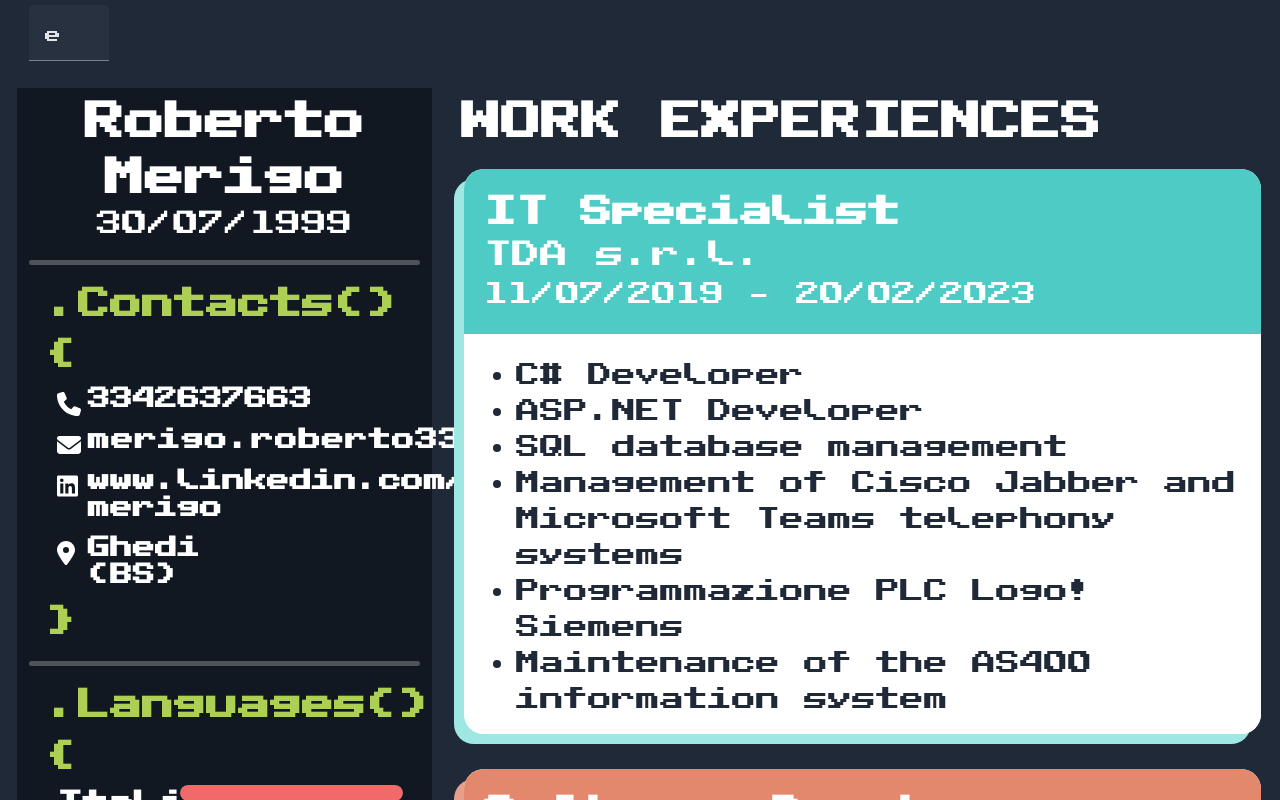
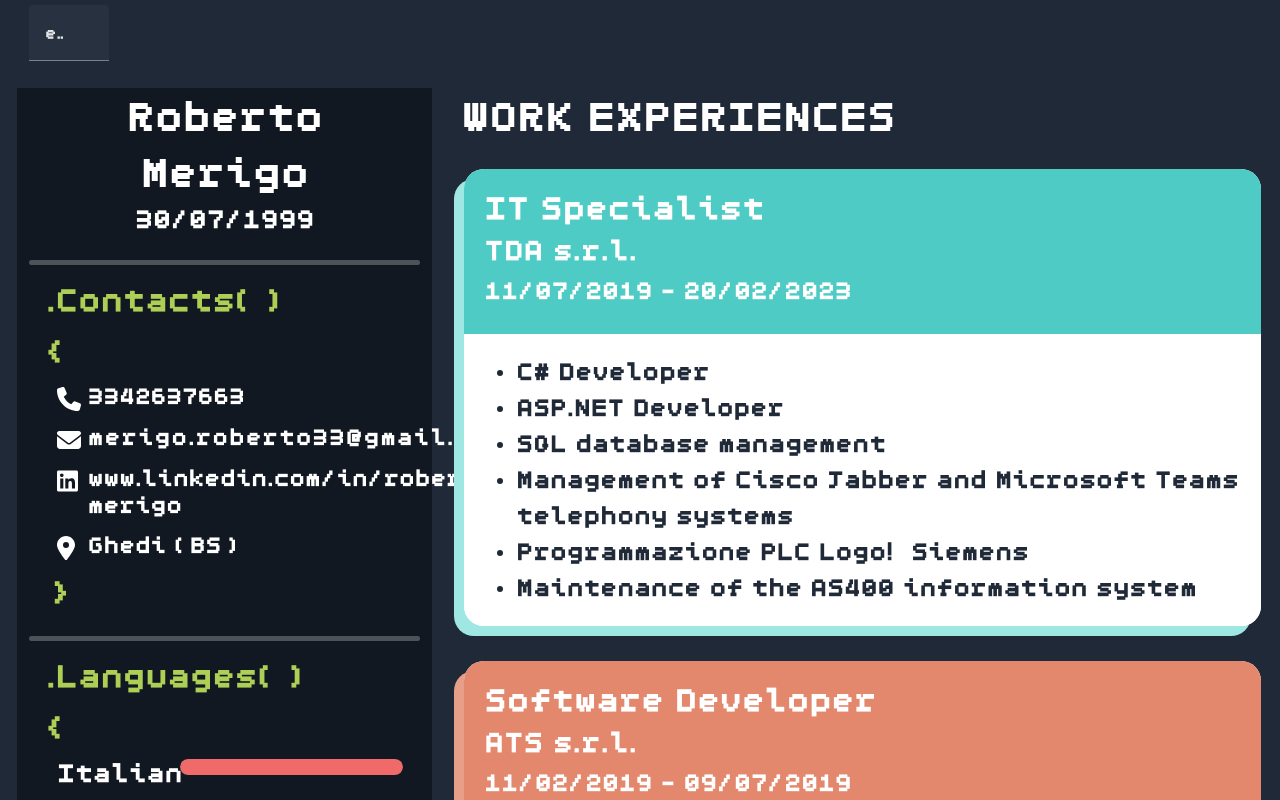
Before and after one commit to merigoro/curriculum-vue, a Vue app: page / in a window 1280 px wide. Shown: the top 800 px of the page. Built offline with nearby package versions, Linux system fonts and the light colour scheme.

Commit message:
Change font with chillpixel

```diff
--- a/src/assets/main.css
+++ b/src/assets/main.css
@@ -18,7 +18,7 @@
 @font-face {
   font-family: "Pixel";
   src: local("Pixel"),
-   url(../fonts/PublicPixel.ttf) format("truetype");
+   url(../fonts/ChillPixels-Mono.otf) format("truetype");
 }
 body{
   padding:0;
```
Also changed, not shown: src/fonts/ChillPixels-Mono.otf (added).
